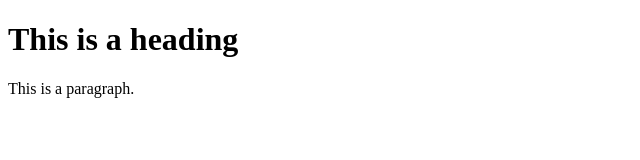
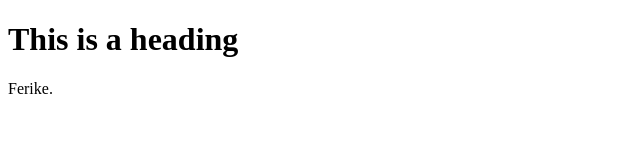
Before and after one commit to moladam/shop, a plain HTML site: page index.html in a window 1280 px wide. Shown: the whole page, without its empty margins (0-640 px from the left). Drawn offline with Linux system fonts and the light colour scheme.

Commit message:
Update index.html

```diff
--- a/index.html
+++ b/index.html
@@ -4,7 +4,7 @@
 <body>
 
 <h1>This is a heading</h1>
-<p>This is a paragraph.</p>
+<p>Ferike.</p>
 
 </body>
 </html>
```
